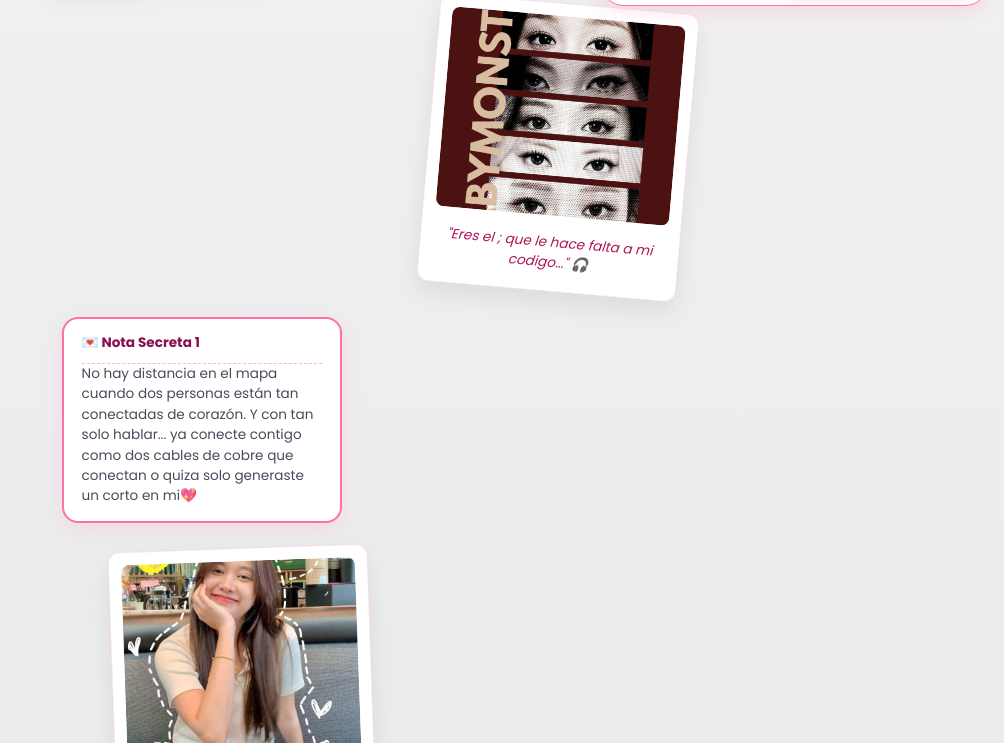
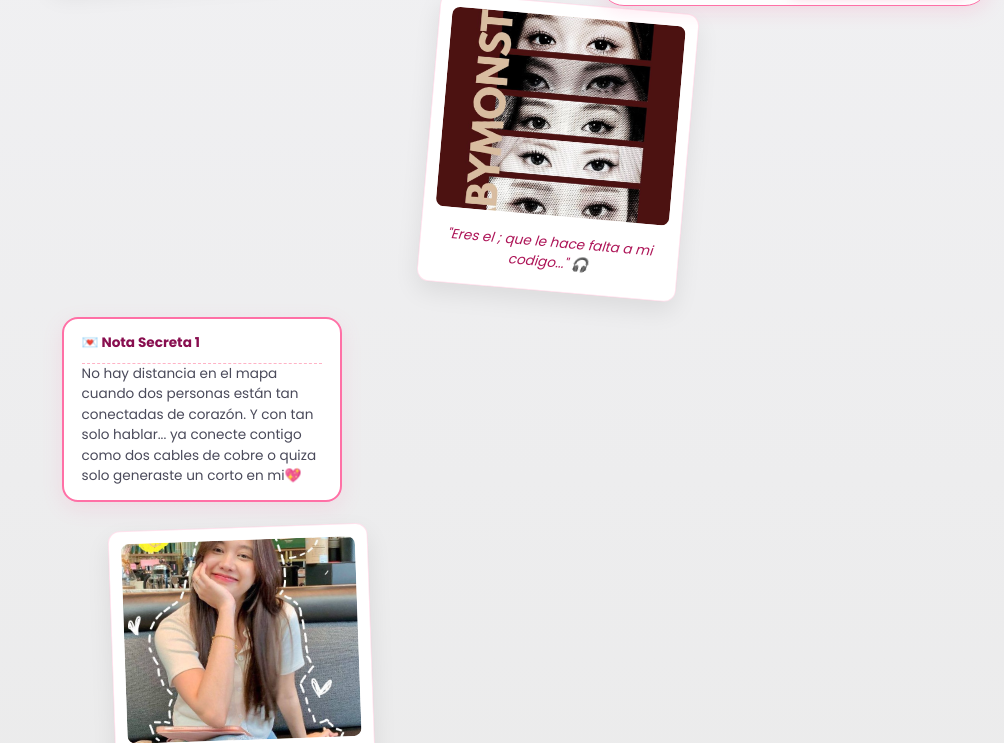
Before and after one commit to Ali-baymax/propuesta-especial, a plain HTML site: page index.html in a window 1280 px wide. Both pictures are taken after a click on the element 477 px from the left and 925 px from the top of the page. Shown: the part 582-1325 px from the top of the page, without its empty margins (276-1280 px from the left). Drawn offline with nearby package versions, Linux system fonts and the light colour scheme; a web font is replaced by a local one.

Commit message:
Update index.html

```diff
--- a/index.html
+++ b/index.html
@@ -52,7 +52,7 @@
       <!-- CAJITA ANIMADA 1 (Izquierda) -->
       <div class="animated-note-box note-left" onclick="toggleNote(this)">
         <div class="note-header">💌 Nota Secreta 1</div>
-        <div class="note-content">No hay distancia en el mapa cuando dos personas están tan conectadas de corazón. Y con tan solo hablar... ya conecte contigo como dos cables de cobre que conectan o quiza solo generaste un corto en mi💖</div>
+        <div class="note-content">No hay distancia en el mapa cuando dos personas están tan conectadas de corazón. Y con tan solo hablar... ya conecte contigo como dos cables de cobre o quiza solo generaste un corto en mi💖</div>
       </div>
 
       <!-- Foto 3 -->
```
